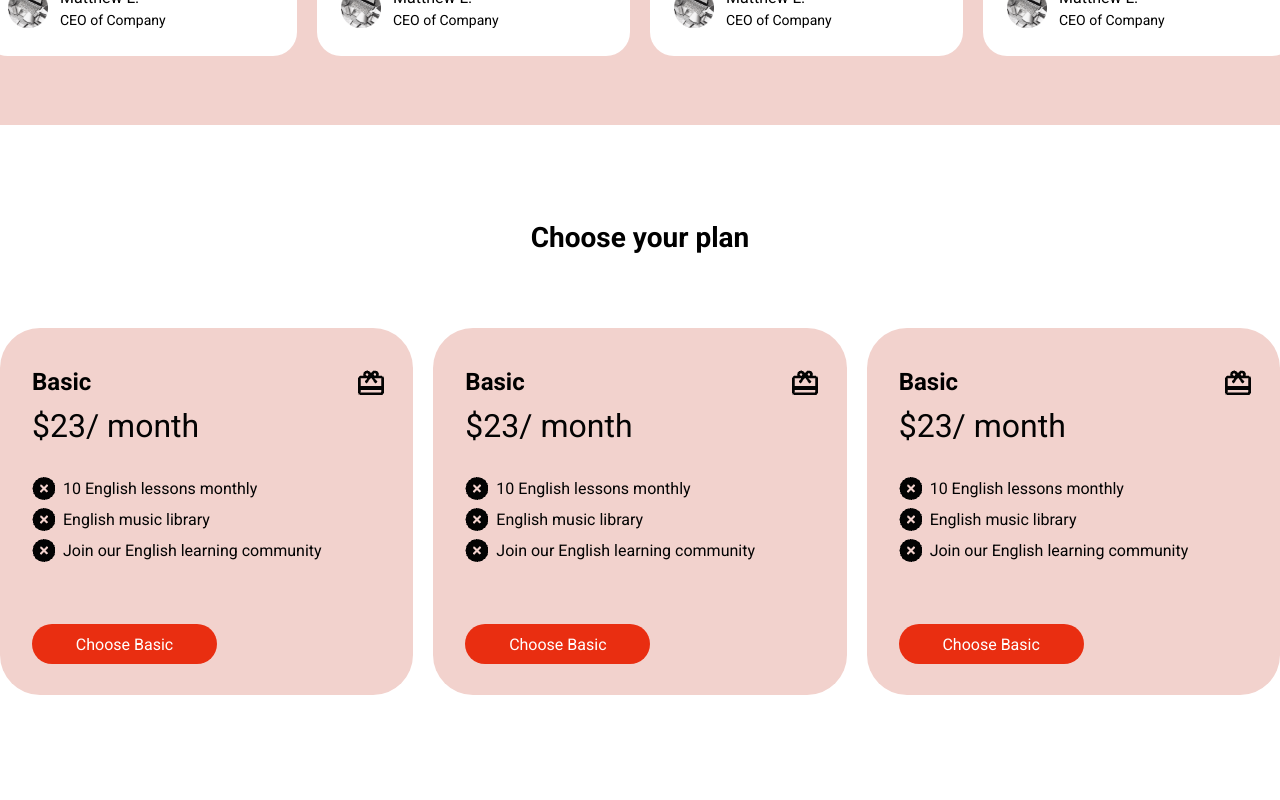
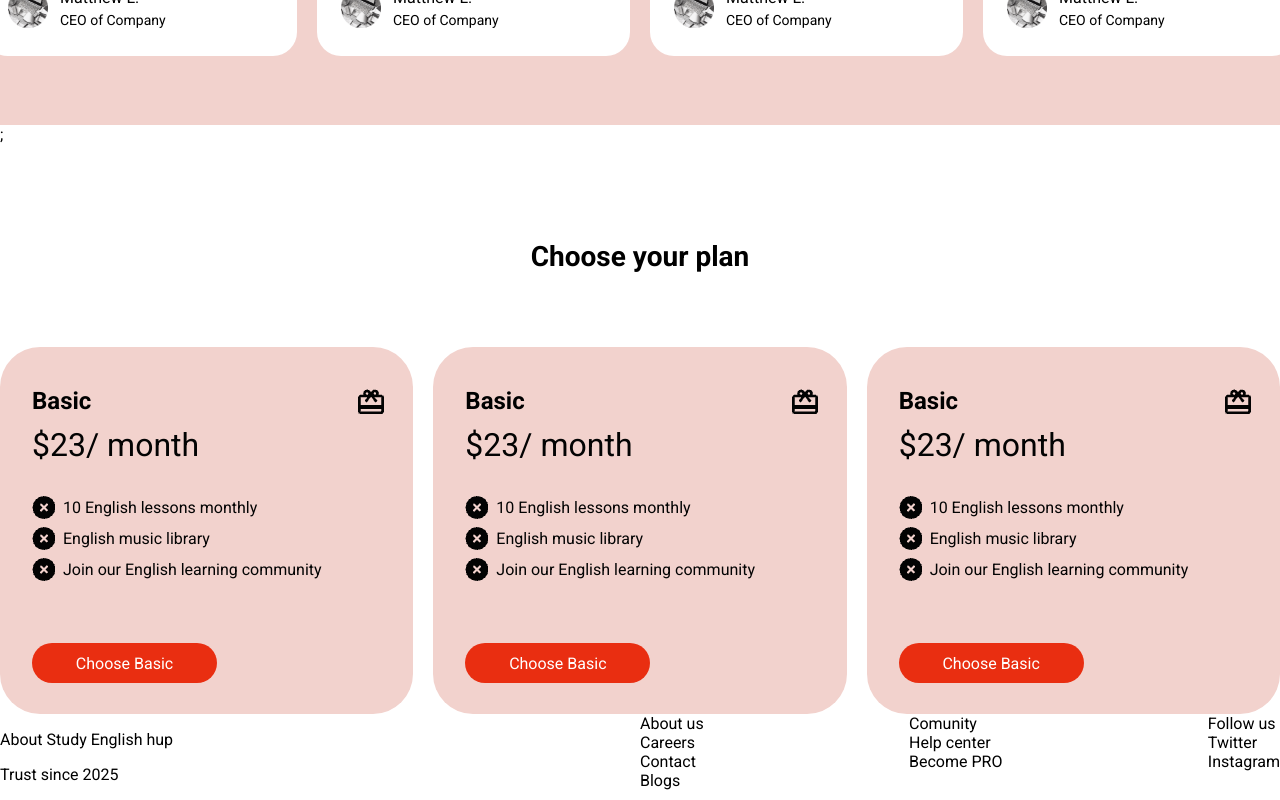
Before and after one commit to DoanhThangDuc/ui-react-study-eng, a Next.js app: page /en in a window 1280 px wide. Shown: the part 1564-2364 px from the top of the page. Before the commit the page ends 2260 px from the top, so only its background shows below. Built offline with nearby package versions, Linux system fonts and the light colour scheme.

Commit message:
feat: adding html for footer

```diff
--- a/src/app/[locale]/page.tsx
+++ b/src/app/[locale]/page.tsx
@@ -1,19 +1,19 @@
-'use client';
-import { NavBar } from '../../components/NavBar/NavBar';
-import { HomeLayout } from '../../components/PageLayouts/HomeLayout';
-import { HomeHeader } from '../../components/HomeHeader/HomeHeader';
-import { GoodForHealthSection } from '../../components/GoodForHealthSection/GoodForHealthSection';
-import { PlanSection } from '../../components/PlanSection/PlanSection.styled';
-import { ModalLogin } from '../../components/Modal/ModalLogin/ModalLogin';
+"use client";
+import { NavBar } from "../../components/NavBar/NavBar";
+import { HomeLayout } from "../../components/PageLayouts/HomeLayout";
+import { HomeHeader } from "../../components/HomeHeader/HomeHeader";
+import { ModalLogin } from "../../components/Modal/ModalLogin/ModalLogin";
+import { HomeBody } from "@/components/HomeBody/HomeBody";
+import { HomeFooter } from "@/components/HomeFooter/HomeFooter";
 
 export default function HomePage() {
-
   return (
     <HomeLayout
-      renderNavBar={() => (<NavBar />)}
-      renderHeader={() => (<HomeHeader />)}
-      renderBody={() => (<GoodForHealthSection />)}
-      renderFooter={() => (<PlanSection />)}
-      renderModal={() => <ModalLogin />} />
+      renderNavBar={() => <NavBar />}
+      renderHeader={() => <HomeHeader />}
+      renderBody={() => <HomeBody />}
+      renderFooter={() => <HomeFooter />}
+      renderModal={() => <ModalLogin />}
+    />
   );
 }
--- /dev/null
+++ b/src/components/HomeBody/HomeBody.tsx
@@ -0,0 +1,11 @@
+import { GoodForHealthSection } from "../GoodForHealthSection/GoodForHealthSection";
+import { PlanSection } from "../PlanSection/PlanSection.styled";
+
+export function HomeBody() {
+  return (
+    <>
+      <GoodForHealthSection />;
+      <PlanSection />
+    </>
+  );
+}
--- /dev/null
+++ b/src/components/HomeFooter/HomeFooter.styled.tsx
@@ -0,0 +1,23 @@
+import styled from "styled-components";
+
+export namespace sc {
+  export const FooterContainer = styled.div`
+    display: flex;
+    justify-content: space-between;
+    width: 100%;
+  `;
+  export const CompanyContent = styled.div`
+    width: 50%;
+  `;
+  export const AboutCompany = styled.p``;
+  export const CompanyLaunchTime = styled.p``;
+
+  export const FooterContent = styled.div`
+    width: 50%;
+    display: flex;
+    flex-direction: row;
+    justify-content: space-between;
+  `;
+  export const ContentColumn = styled.div``;
+  export const ContentRow = styled.div``;
+}
--- /dev/null
+++ b/src/components/HomeFooter/HomeFooter.tsx
@@ -0,0 +1,32 @@
+import { sc } from "./HomeFooter.styled";
+export function HomeFooter() {
+  return (
+    <sc.FooterContainer>
+      <sc.CompanyContent>
+        <sc.AboutCompany>About Study English hup</sc.AboutCompany>
+        <sc.CompanyLaunchTime>Trust since 2025</sc.CompanyLaunchTime>
+      </sc.CompanyContent>
+
+      <sc.FooterContent>
+        <sc.ContentColumn>
+          <sc.ContentRow>About us</sc.ContentRow>
+          <sc.ContentRow>Careers</sc.ContentRow>
+          <sc.ContentRow>Contact</sc.ContentRow>
+          <sc.ContentRow>Blogs</sc.ContentRow>
+        </sc.ContentColumn>
+
+        <sc.ContentColumn>
+          <sc.ContentRow>Comunity</sc.ContentRow>
+          <sc.ContentRow>Help center</sc.ContentRow>
+          <sc.ContentRow>Become PRO</sc.ContentRow>
+        </sc.ContentColumn>
+
+        <sc.ContentColumn>
+          <sc.ContentRow>Follow us</sc.ContentRow>
+          <sc.ContentRow>Twitter</sc.ContentRow>
+          <sc.ContentRow>Instagram</sc.ContentRow>
+        </sc.ContentColumn>
+      </sc.FooterContent>
+    </sc.FooterContainer>
+  );
+}
```
Also changed, not shown: 2 other files (tests, documents, lock files or other folders).
